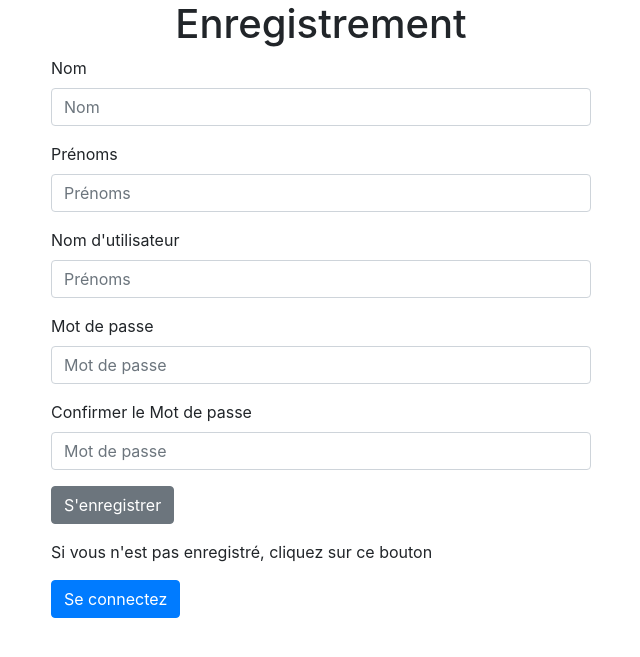
After one commit to danieleric05/irea_bootstrap, a PHP site: page /admin/register.php in a window 1280 px wide. The commit adds this page. Shown: the top 657 px of the page, without its empty margins (319-959 px from the left). Run offline with PHP 8.4, Linux system fonts and the light colour scheme; some libraries are stand-ins or nearby versions.

Commit message:
admin page develop

```diff
--- /dev/null
+++ b/admin/register.php
@@ -0,0 +1,66 @@
+<!DOCTYPE html>
+<html lang="en">
+
+<head>
+    <meta charset="UTF-8">
+    <meta name="viewport" content="width=device-width, initial-scale=1.0">
+    <link rel="stylesheet" href="../app/css/register.php">
+    <link href="//maxcdn.bootstrapcdn.com/bootstrap/4.0.0/css/bootstrap.min.css" rel="stylesheet" id="bootstrap-css">
+    <script src="//maxcdn.bootstrapcdn.com/bootstrap/4.0.0/js/bootstrap.min.js"></script>
+    <script src="//code.jquery.com/jquery-1.11.1.min.js"></script>
+    <title>Admin Page d'enregistrement</title>
+</head>
+
+<body>
+
+    <div class="container">
+        <div class="row">
+            <div class="col-md-6 offset-md-3">
+                <div class="login-form">
+
+                    <form action="register.php" method="post">
+                        <h1 class="text-center">Enregistrement</h1>
+                        <div class="form-group">
+                            <label>Nom</label>
+                            <input type="text" class="form-control input-sm chat-input" name="nom" placeholder="Nom">
+                        </div>
+                        <div class="form-group">
+                            <label>Prénoms</label>
+                            <input type="text" class="form-control input-sm chat-input" name="prenom"
+                                placeholder="Prénoms">
+                        </div>
+                        <div class="form-group">
+                            <label>Nom d'utilisateur</label>
+                            <input type="text" class="form-control input-sm chat-input" name="username"
+                                placeholder="Prénoms">
+                        </div>
+                        <div class="form-group">
+                            <label>Mot de passe</label>
+                            <input type="password" class="form-control input-sm chat-input" name="password"
+                                placeholder="Mot de passe">
+                        </div>
+                        <div class="form-group">
+                            <label>Confirmer le Mot de passe</label>
+                            <input type="password" class="form-control input-sm chat-input" name="password"
+                                placeholder="Mot de passe">
+                        </div>
+                        <div class="form-group">
+                            <button type="submit" class="btn btn-secondary">S'enregistrer</button>
+                        </div>
+
+                        <div class="form-group">
+                            <p>Si vous n'est pas enregistré, cliquez sur ce bouton</p>
+                            <a href="login.php" class="btn btn-primary">Se connectez</a>
+                        </div>
+
+
+                    </form>
+                </div>
+            </div>
+
+        </div>
+    </div>
+
+</body>
+
+</html>
--- a/index1.php
+++ b/index1.php
@@ -45,7 +45,7 @@
                     <a class="nav-link btn btn-outline-secondary mx-2" role="button" href="contact_us.php">Contactez-nous</a>
                 </li>
                 <li class="nav-item">
-                    <a class="nav-link btn btn-outline-secondary mx-2" role="button" href="admin/admin.php">Connexion</a>
+                    <a class="nav-link btn btn-outline-secondary mx-2" role="button" href="admin/login.php">Connexion</a>
                 </li>
                 </ul>
             </div>
```
Also changed, not shown: admin/admin.php (deleted, +0 -43 lines), admin/login.php (added, +50 -0 lines), app/css/register.css (added, +19 -0 lines).
